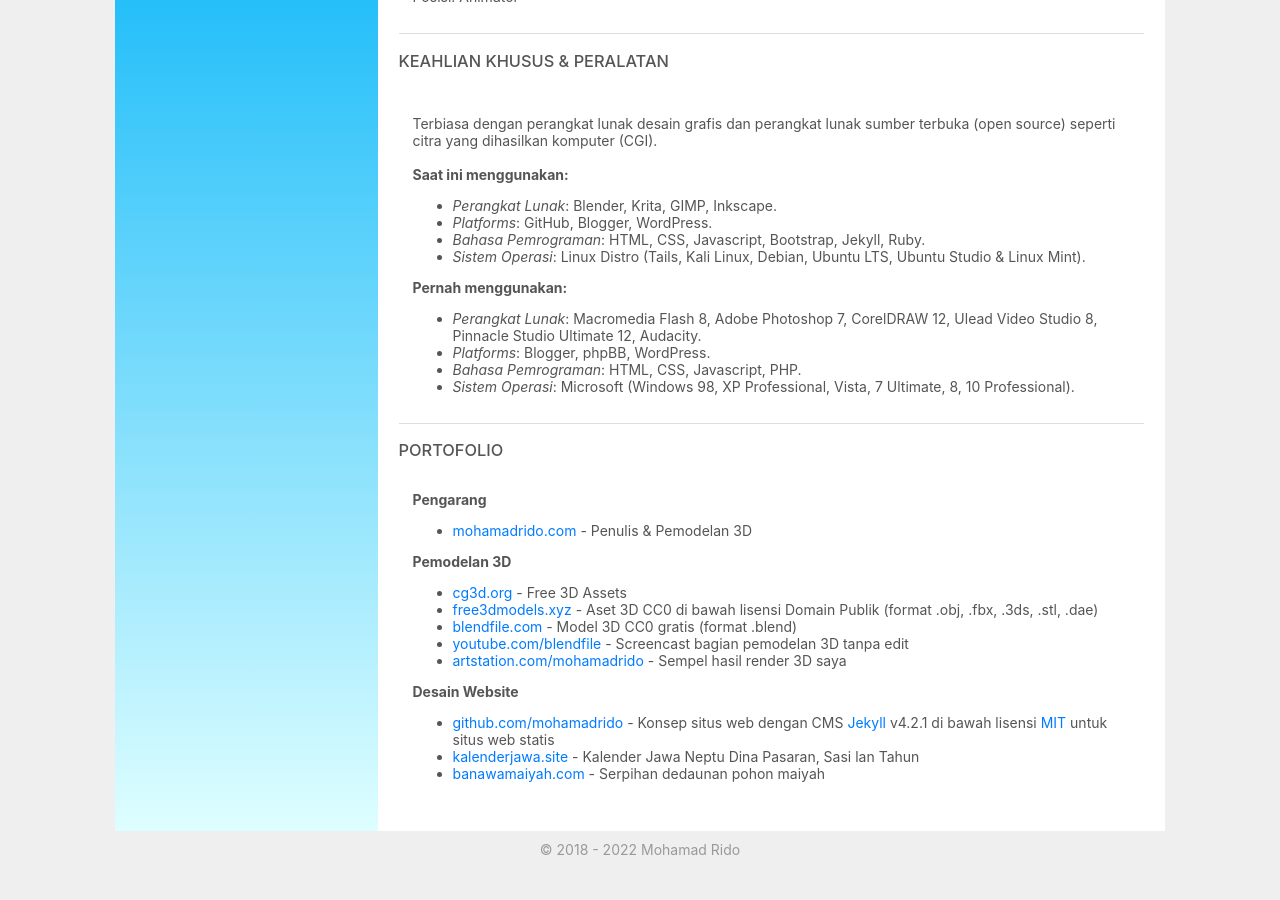
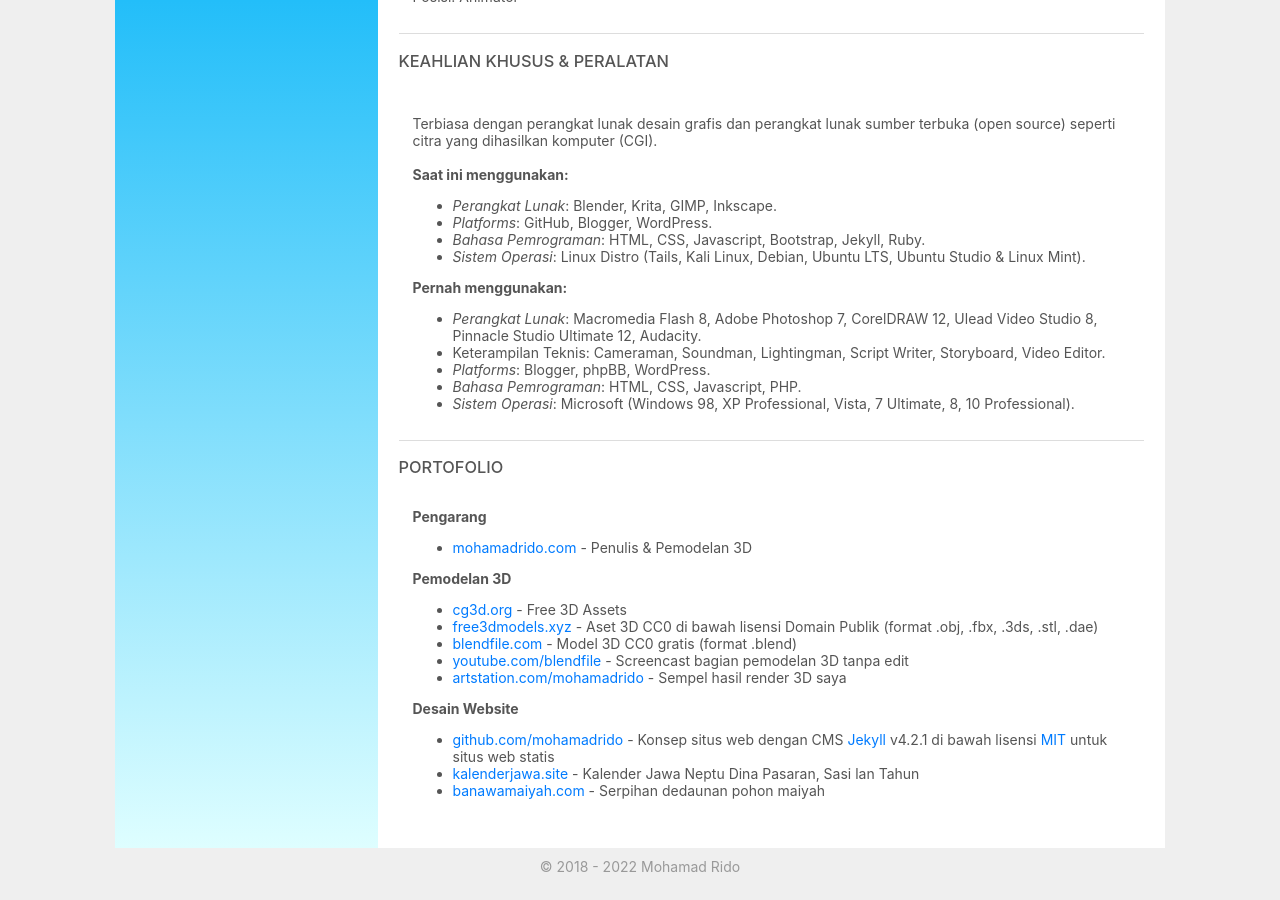
Before and after one commit to mohamadrido/about, a Jekyll site: the page built from id.html, in a window 1280 px wide and 900 px high, scrolled down 964 px. Built offline with Jekyll 4.4.1, drawn with Linux system fonts in a browser that asks for light colours.

Commit message:
Update id.html

```diff
--- a/id.html
+++ b/id.html
@@ -111,6 +111,7 @@
     <b>Pernah menggunakan:</b>
     <ul>
     <li><i>Perangkat Lunak</i>: Macromedia Flash 8, Adobe Photoshop 7, CorelDRAW 12, Ulead Video Studio 8, Pinnacle Studio Ultimate 12, Audacity.</li>
+    <li>Keterampilan Teknis: Cameraman, Soundman, Lightingman, Script Writer, Storyboard, Video Editor.</li>
     <li><i>Platforms</i>: Blogger, phpBB, WordPress.</li>
     <li><i>Bahasa Pemrograman</i>: HTML, CSS, Javascript, PHP.</li>
     <li><i>Sistem Operasi</i>: Microsoft (Windows 98, XP Professional, Vista, 7 Ultimate, 8, 10 Professional).</li>
```
